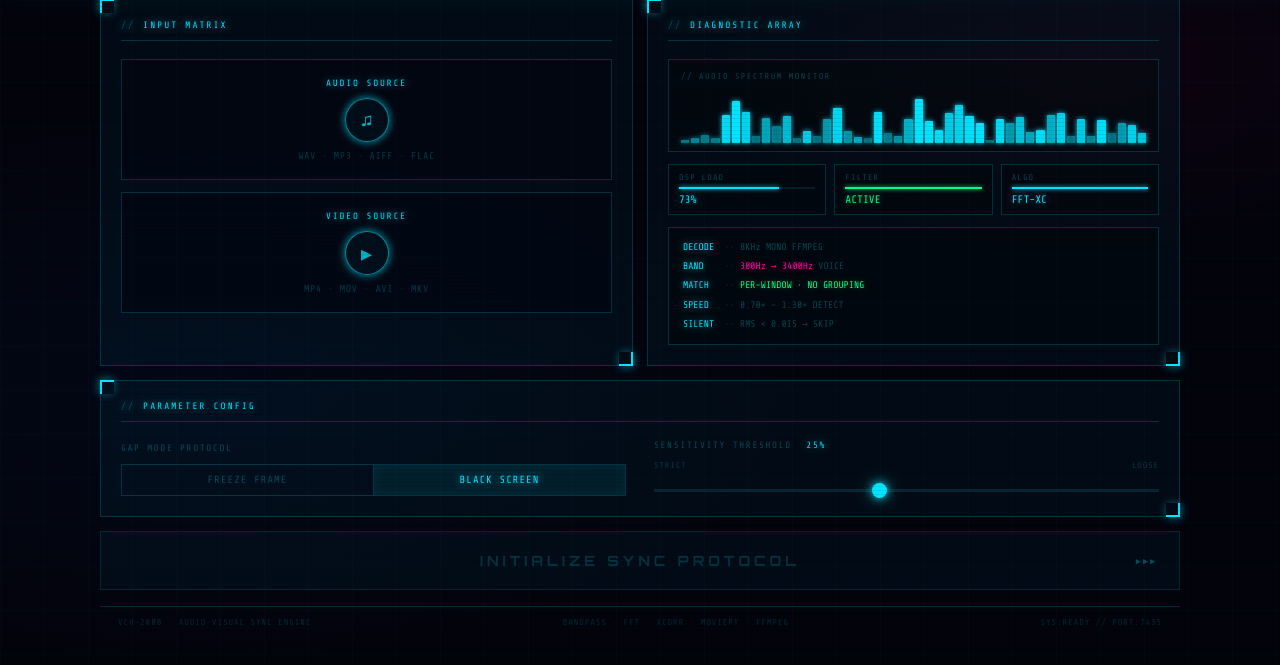
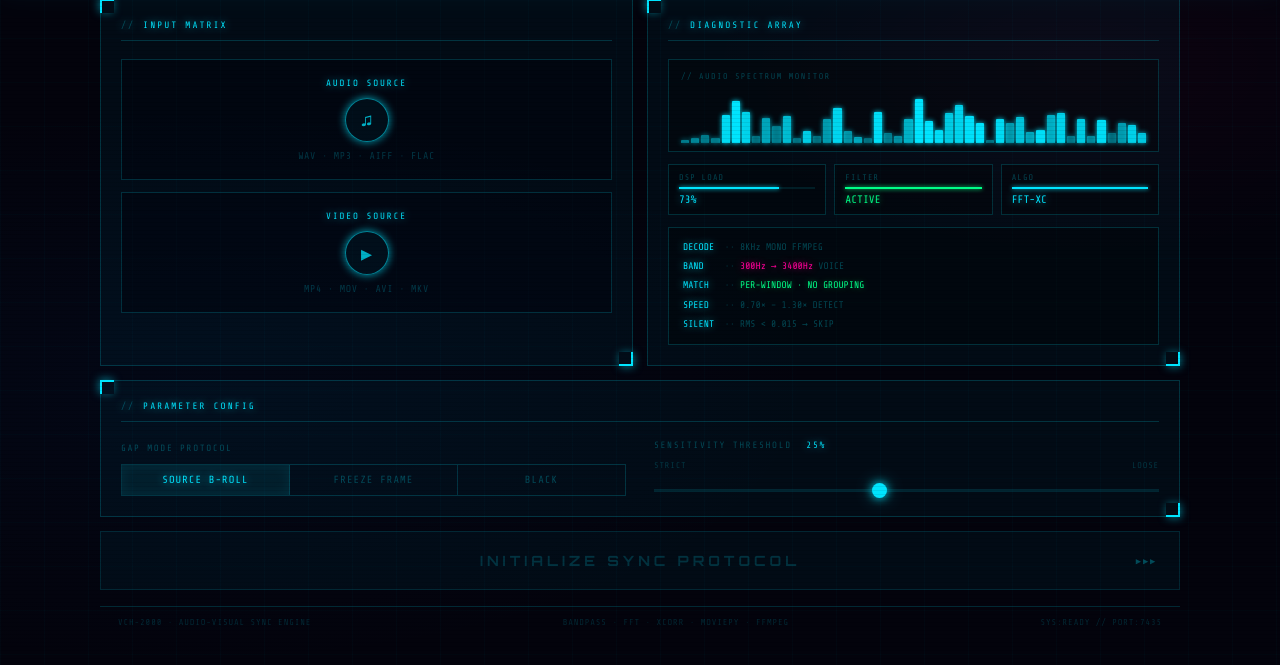
Before and after one commit to Napoleon0007/Video-Chopper, a Flask app: page / in a window 1280 px wide. Shown: the part 94-759 px from the top of the page. Run offline with Flask 3, Linux system fonts and the light colour scheme; parts of the project's set-up code (start-up, migrations or seed data) failed here and were passed over; some libraries are stand-ins or nearby versions.

Commit message:
Gap default is now 'Source B-Roll' so the screen is never blank
Word cuts are ~0.3s each so without something filling the gaps the
output looked all-black to the user, even though the lip-sync cuts
were placed correctly.

New default gap mode 'source' uses random snippets from the uploaded
source video to fill every gap, cut on the BPM. Audio stripped from
fill snippets (only the song's audio plays). 'Freeze Frame' and
'Black' remain as alternative options.

Co-Authored-By: Claude Sonnet 4.6 <noreply@anthropic.com>

```diff
--- a/app.py
+++ b/app.py
@@ -506,28 +506,28 @@ def process(song_path, video_path, gap_mode, sensitivity, model_name='base',
                 gap_start = song_pos
                 gap_end = song_pos + dur
 
-                if broll_clips:
-                    # Cut on the beat: split the gap at every beat boundary
-                    # inside it. Each sub-segment becomes one random B-roll
-                    # snippet, so cuts always land on the BPM.
-                    splits = [gap_start]
-                    for b in beat_times:
-                        if gap_start + 0.08 < b < gap_end - 0.08:
-                            splits.append(b)
-                    splits.append(gap_end)
-                    # Merge tiny segments (< half a beat) with neighbours
-                    min_seg = max(0.12, beat_period * 0.5)
-                    cleaned = [splits[0]]
-                    for s in splits[1:]:
-                        if s - cleaned[-1] >= min_seg:
-                            cleaned.append(s)
-                    if len(cleaned) < 2 or cleaned[-1] < gap_end:
-                        cleaned[-1] = gap_end
+                # Cut on the beat: split the gap at every beat boundary so
+                # whatever fills it (B-roll or source-as-broll) lands on the BPM.
+                splits = [gap_start]
+                for b in beat_times:
+                    if gap_start + 0.08 < b < gap_end - 0.08:
+                        splits.append(b)
+                splits.append(gap_end)
+                min_seg = max(0.12, beat_period * 0.5)
+                cleaned = [splits[0]]
+                for s in splits[1:]:
+                    if s - cleaned[-1] >= min_seg:
+                        cleaned.append(s)
+                if len(cleaned) < 2 or cleaned[-1] < gap_end:
+                    cleaned[-1] = gap_end
 
-                    for i in range(len(cleaned) - 1):
-                        seg_dur = cleaned[i + 1] - cleaned[i]
-                        if seg_dur < 0.05:
-                            continue
+                for i in range(len(cleaned) - 1):
+                    seg_dur = cleaned[i + 1] - cleaned[i]
+                    if seg_dur < 0.05:
+                        continue
+
+                    if broll_clips:
+                        # Random snippet from uploaded B-roll pool
                         broll = random.choice(broll_clips)
                         max_start = max(0.0, broll.duration - seg_dur - 0.05)
                         start = random.uniform(0.0, max_start) if max_start > 0.1 else 0.0
@@ -535,10 +535,18 @@ def process(song_path, video_path, gap_mode, sensitivity, model_name='base',
                         bc = bc.resized(new_size=(target_w, target_h))
                         bc = bc.without_audio().with_duration(seg_dur).with_fps(fps)
                         clips.append(bc)
-                elif gap_mode == 'freeze':
-                    clips.append(ImageClip(last_frame.copy()).with_duration(dur).with_fps(fps))
-                else:
-                    clips.append(ImageClip(black_frame).with_duration(dur).with_fps(fps))
+                    elif gap_mode == 'source':
+                        # Random snippet from the source video itself —
+                        # always something to look at, audio stripped, on beat.
+                        max_start = max(0.0, video_duration - seg_dur - 0.1)
+                        start = random.uniform(0.0, max_start) if max_start > 0.1 else 0.0
+                        sc = video_clip.subclipped(start, start + seg_dur).without_audio()
+                        sc = sc.with_duration(seg_dur)
+                        clips.append(sc)
+                    elif gap_mode == 'freeze':
+                        clips.append(ImageClip(last_frame.copy()).with_duration(seg_dur).with_fps(fps))
+                    else:
+                        clips.append(ImageClip(black_frame).with_duration(seg_dur).with_fps(fps))
 
                 song_pos += dur
 
--- a/templates/index.html
+++ b/templates/index.html
@@ -696,8 +696,9 @@
       <div>
         <label class="param-lbl">Gap Mode Protocol</label>
         <div class="toggle-row">
+          <button class="tbtn active" data-mode="source" onclick="setGap(this)">Source B-Roll</button>
           <button class="tbtn" data-mode="freeze" onclick="setGap(this)">Freeze Frame</button>
-          <button class="tbtn active" data-mode="black" onclick="setGap(this)">Black Screen</button>
+          <button class="tbtn" data-mode="black" onclick="setGap(this)">Black</button>
         </div>
       </div>
 
@@ -888,7 +889,7 @@
   });
 
   // ─── State ───────────────────────────────────────────────────────
-  let gapMode = 'black';
+  let gapMode = 'source';
   let songFile = null;
   let videoFile = null;
   let brollFiles = [];                  // kept empty; B-roll UI removed
```
